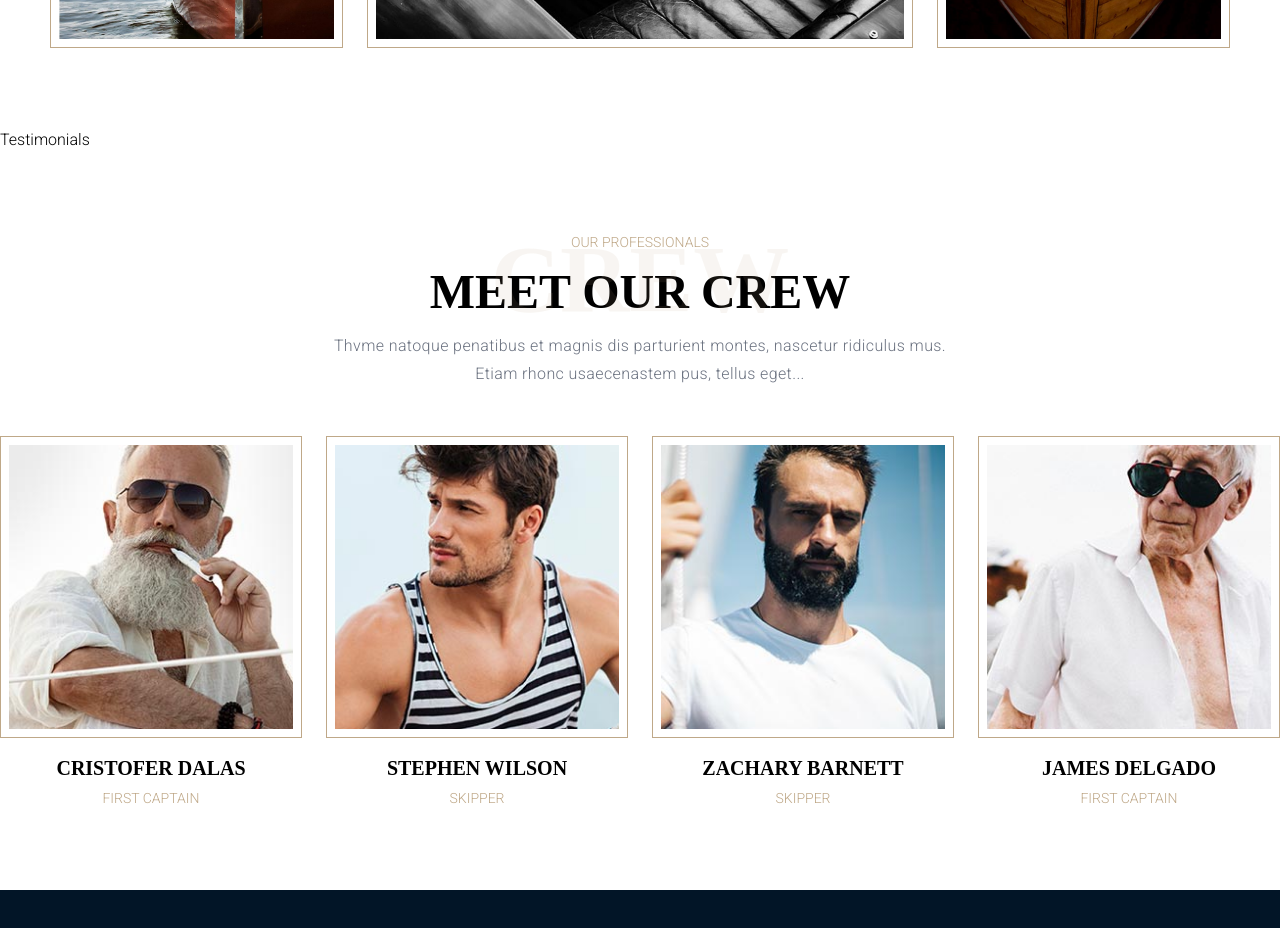
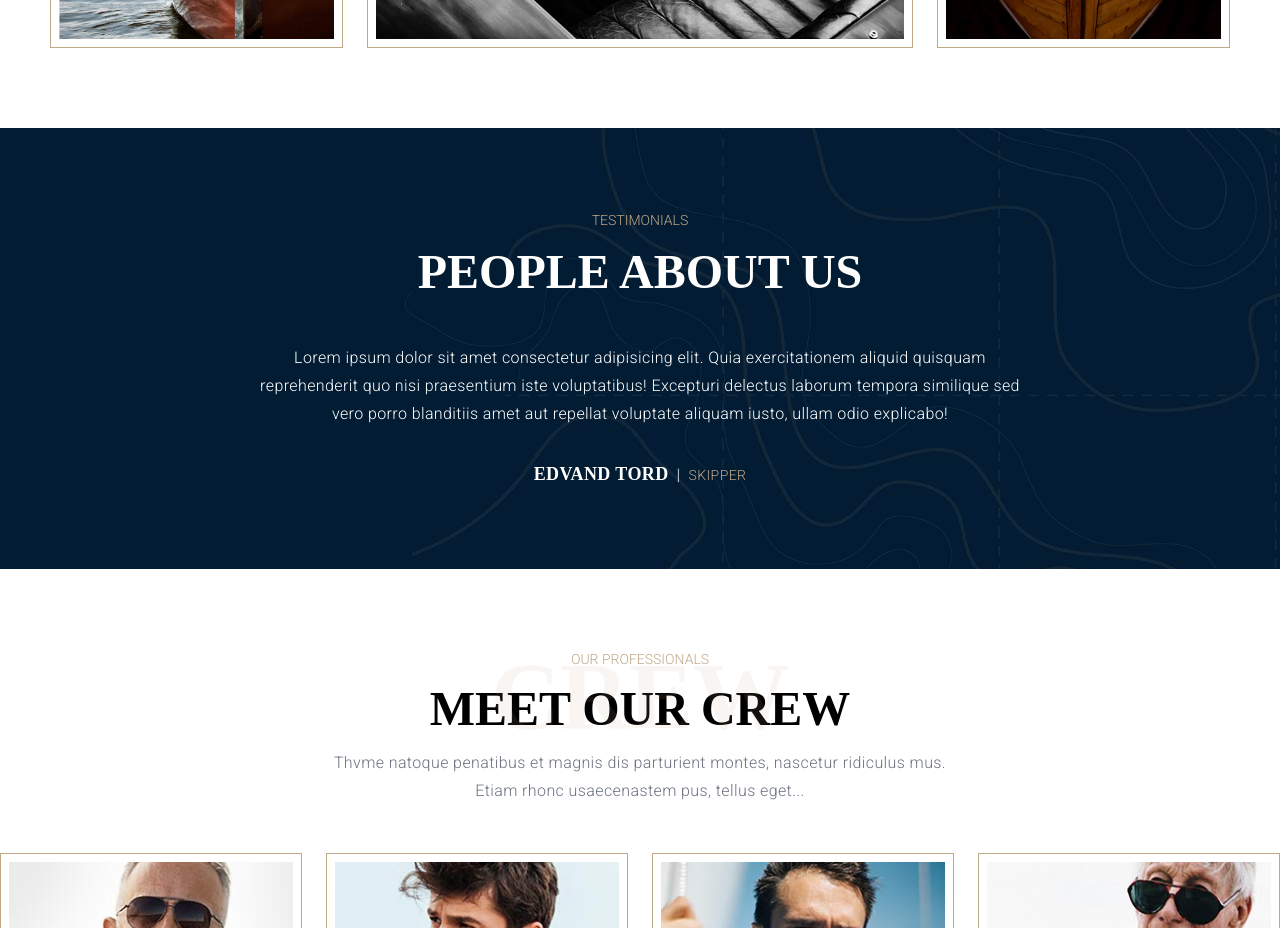
Before and after one commit to ravch08/Seafarer, a React (Vite) app: page /about in a window 1280 px wide. Shown: the part 1300-2228 px from the top of the page. Built offline with nearby package versions, Linux system fonts and the light colour scheme; data requests are answered from the project's data file; a web font is replaced by a local one.

Commit message:
Added Testimonial section

```diff
--- a/data.json
+++ b/data.json
@@ -50,5 +50,37 @@
       "listItem2": "Aenean commodo ligula eget dolor. Cum sociis Theme.",
       "listItem3": "Lorem ipsum dolor sit amet, adipiscing elit ligula"
     }
+  ],
+  "testimonials": [
+    {
+      "id": 1,
+      "author": "Edvand Tord",
+      "designation": "Skipper",
+      "quote": "Lorem ipsum dolor sit amet consectetur adipisicing elit. Quia exercitationem aliquid quisquam reprehenderit quo nisi praesentium iste voluptatibus! Excepturi delectus laborum tempora similique sed vero porro blanditiis amet aut repellat voluptate aliquam iusto, ullam odio explicabo!"
+    },
+    {
+      "id": 2,
+      "author": "Christopher Dalas",
+      "designation": "First Captain",
+      "quote": "Lorem ipsum dolor sit amet consectetur adipisicing elit. Quia exercitationem aliquid quisquam reprehenderit quo nisi praesentium iste voluptatibus! Excepturi delectus laborum tempora similique sed vero porro blanditiis amet aut repellat voluptate aliquam iusto, ullam odio explicabo!"
+    },
+    {
+      "id": 3,
+      "author": "Lukas Raine",
+      "designation": "Skipper",
+      "quote": "Lorem ipsum dolor sit amet consectetur adipisicing elit. Quia exercitationem aliquid quisquam reprehenderit quo nisi praesentium iste voluptatibus! Excepturi delectus laborum tempora similique sed vero porro blanditiis amet aut repellat voluptate aliquam iusto, ullam odio explicabo!"
+    },
+    {
+      "id": 4,
+      "author": "William Jacobs",
+      "designation": "First Captain",
+      "quote": "Lorem ipsum dolor sit amet consectetur adipisicing elit. Quia exercitationem aliquid quisquam reprehenderit quo nisi praesentium iste voluptatibus! Excepturi delectus laborum tempora similique sed vero porro blanditiis amet aut repellat voluptate aliquam iusto, ullam odio explicabo!"
+    },
+    {
+      "id": 5,
+      "author": "Sarah Walters",
+      "designation": "Skipper",
+      "quote": "Lorem ipsum dolor sit amet consectetur adipisicing elit. Quia exercitationem aliquid quisquam reprehenderit quo nisi praesentium iste voluptatibus! Excepturi delectus laborum tempora similique sed vero porro blanditiis amet aut repellat voluptate aliquam iusto, ullam odio explicabo!"
+    }
   ]
 }
--- a/src/components/sections/MidBanner.tsx
+++ b/src/components/sections/MidBanner.tsx
@@ -4,7 +4,7 @@ const MidBanner = () => {
   return (
     <section
       aria-labelledby="Section Banner"
-      className="bg-midBanner-02 my-12 flex h-[400px] items-center"
+      className="my-12 flex h-[400px] items-center bg-midBanner-01 bg-center"
     >
       <div className="container mx-auto w-2/3 text-center">
         <h2 className="font-h2 text-white">DISCOVER NEW YACHTS</h2>
--- a/src/components/sections/Testimonials.tsx
+++ b/src/components/sections/Testimonials.tsx
@@ -1,5 +1,86 @@
+import { Autoplay } from "swiper/modules";
+import { Swiper, SwiperSlide } from "swiper/react";
+
+import { useQuery } from "@tanstack/react-query";
+import "swiper/css";
+import { number, string, z } from "zod";
+import { getTestimonials } from "../utils/api";
+
+// export function loader() {
+//   return queryClient.fetchQuery({
+//     queryKey: ["testimonials"],
+//     queryFn: getTestimonials,
+//   });
+// }
+
+export const TestimonialSchema = z.object({
+  id: number().optional(),
+  author: string().min(5, {
+    message: "Author must have atleast 5 characters.",
+  }),
+  designation: string().min(5, {
+    message: "Designation must have atleast 5 characters.",
+  }),
+  quote: string().min(5, {
+    message: "Quote must have atleast 5 characters.",
+  }),
+});
+
+export type TestimonialProps = z.infer<typeof TestimonialSchema>;
+
 const Testimonials = () => {
-  return <div>Testimonials</div>;
+  const { data, status } = useQuery({
+    queryKey: ["testimonials"],
+    queryFn: getTestimonials,
+  });
+
+  return (
+    <section aria-labelledby="Testimonials" className="bg-midBanner-02">
+      <div className="container mx-auto">
+        <div className="mb-8 text-center">
+          <span className="font-sans text-sm font-medium uppercase text-primary">
+            Testimonials
+          </span>
+          <h2 className="font-h2 uppercase text-white ">People about us</h2>
+        </div>
+
+        <Swiper
+          loop={true}
+          speed={1500}
+          spaceBetween={30}
+          grabCursor={true}
+          slidesPerView={1}
+          centeredSlides={true}
+          modules={[Autoplay]}
+          autoplay={{
+            delay: 2500,
+            disableOnInteraction: false,
+          }}
+        >
+          {status === "pending" ? <h2>Loading...</h2> : null}
+          {status === "error" ? <h2>Something went wrong!</h2> : null}
+          {status === "success"
+            ? data?.map((item: TestimonialProps) => (
+                <SwiperSlide key={item.id}>
+                  <div className="mx-auto w-[60%] text-center">
+                    <p className="mb-8 font-normal text-white">{item.quote}</p>
+                    <p className="flex items-baseline justify-center gap-2 text-white">
+                      <span className="font-serif text-lg font-bold uppercase">
+                        {item.author}
+                      </span>
+                      <span>|</span>
+                      <span className="text-sm uppercase text-primary">
+                        {item.designation}
+                      </span>
+                    </p>
+                  </div>
+                </SwiperSlide>
+              ))
+            : null}
+        </Swiper>
+      </div>
+    </section>
+  );
 };
 
 export default Testimonials;
--- a/src/components/utils/api.ts
+++ b/src/components/utils/api.ts
@@ -9,3 +9,9 @@ export async function getPricing() {
   const data = await response.json();
   return data;
 }
+
+export async function getTestimonials() {
+  const response = await fetch(`http://localhost:3000/testimonials`);
+  const data = await response.json();
+  return data;
+}
```
Also changed, not shown: src/assets/bg-banner-01.jpg.
